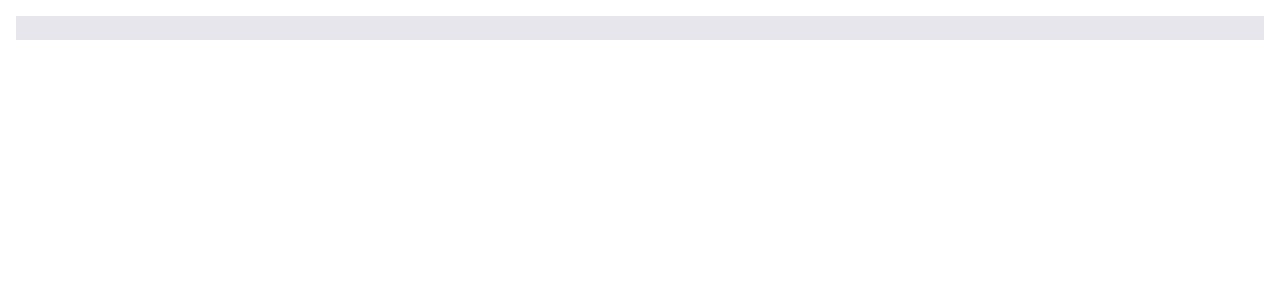
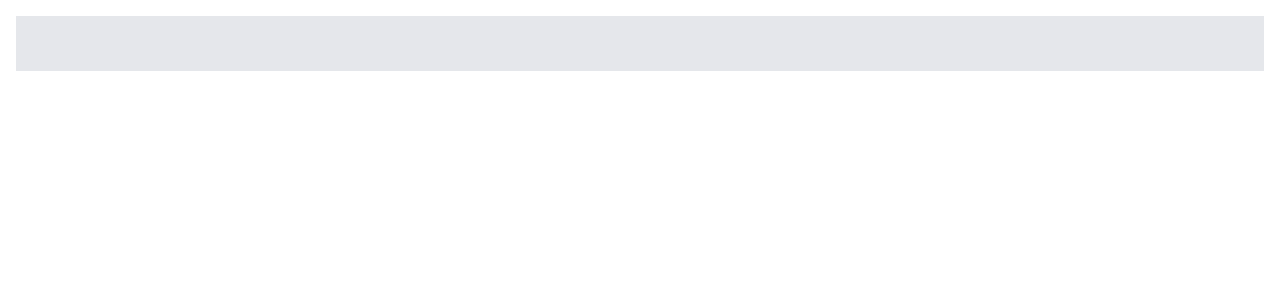
Before and after one commit to BK2004/graphqy, a React (Create React App) app: page / in a window 1280 px wide. Shown: the top 300 px of the page. Built offline with nearby package versions, Linux system fonts and the light colour scheme.

Commit message:
basic code editor finished. switched to textarea to deal with paste issues and entities. implemented line numbering.

```diff
--- a/src/App.tsx
+++ b/src/App.tsx
@@ -4,7 +4,7 @@ import CodeEditor from './components/CodeEditor';
 function App() {
 return (
 	<div className="App p-4 h-screen overflow-y-auto">
-		<CodeEditor init={"hi"} />
+		<CodeEditor />
 	</div>
 );
 }
--- a/src/components/CodeEditor.tsx
+++ b/src/components/CodeEditor.tsx
@@ -1,8 +1,4 @@
 import { useRef } from "react";
-
-interface Props {
-	init: string
-}
 
 const KEYWORDS = [
 	"let",
@@ -21,7 +17,7 @@ const isEntity = (() => {
 })();
 
 const highlightString: (input: string) => string = (input: string) => {
-	return input.replaceAll(/(<div>.*?<\/div>|&[a-zA-Z0-9]+;|".*"|[a-zA-Z][a-zA-Z0-9_]*|[0-9]+)/g, (str) => {
+	return input.replaceAll(/(<div>.*?<\/div>|".*?"|&[a-zA-Z0-9]+;|[a-zA-Z][a-zA-Z0-9_]*|[0-9]+)/g, (str) => {
 		if (/<div>.*?<\/div>/.test(str)) {
 			// Only highlight what is inside of divs
 			return "<div>" + highlightString(str.substring(5, str.length - 6)) + "</div>";
@@ -47,28 +43,33 @@ const highlightString: (input: string) => string = (input: string) => {
 	});
 }
 
-const CodeEditor = ({ init }: Props) => {
+const CodeEditor = () => {
 	const highlightedRef = useRef<HTMLDivElement>(null);
 
 	const onInput = (input: string) => {
 		if (!highlightedRef.current) return;
 
-		const highlightedLines = input.replaceAll(/<div><br><\/div>/g, "<br>").split("<br>").map((str) => {
+		const highlightedLines = input.split("\n").map((str) => {
 			const h = highlightString(str);
 			return h;
 		});
 
-		highlightedRef.current.innerHTML = highlightedLines.join("<br>");
+		highlightedRef.current.innerHTML = highlightedLines.map((v, i) => {
+			return `<span class="relative line-num">${v}</span>`;
+		}).join("<br>");
 	}
 
 	return (<div className="w-full h-fit relative bg-gray-200">
-		<div className="appearance-none inline-block relative w-full h-max focus:border-none focus:outline-none bg-transparent text-transparent caret-black z-10"
-			contentEditable
+		<textarea className="appearance-none px-7 resize-none inline-block relative w-full overflow-y-auto break-words min-h-4 focus:border-none focus:outline-none bg-transparent text-transparent caret-black z-10"
 			onInput={(e) => {
-				onInput(e.currentTarget.innerHTML);
+				e.currentTarget.style.height = "1px";
+				e.currentTarget.style.height = (25 + e.currentTarget.scrollHeight) + "px";
+				onInput(e.currentTarget.value);
 			}}>
-		</div>
-		<div className="code-highlight absolute w-full h-full top-0 left-0 select-none" ref={highlightedRef}></div>
+		</textarea>
+		<pre>
+			<div className="code-highlight absolute w-full h-full top-0 left-0 select-none" ref={highlightedRef}></div>
+		</pre>
 	</div>)
 }
 
--- a/src/index.css
+++ b/src/index.css
@@ -2,12 +2,31 @@
 @tailwind components;
 @tailwind utilities;
 
+* {
+	font-family: ui-monospace, SFMono-Regular, Menlo, Monaco, Consolas, "Liberation Mono", "Courier New", monospace;
+}
+
+pre {
+	counter-reset: line;
+}
+
+span.line-num::before {
+		counter-increment: line;
+		content: counter(line) "|";
+		display: absolute;
+		@apply top-0 px-1 opacity-30 border-r-2
+}
+
 .code-highlight {
 	span.keyword {
-		color: red;
+		@apply text-red-500
 	}
 
 	span.symbol {
-		color: blue;
+		@apply text-blue-500
+	}
+
+	span.string-literal {
+		@apply text-green-500
 	}
 }
```
